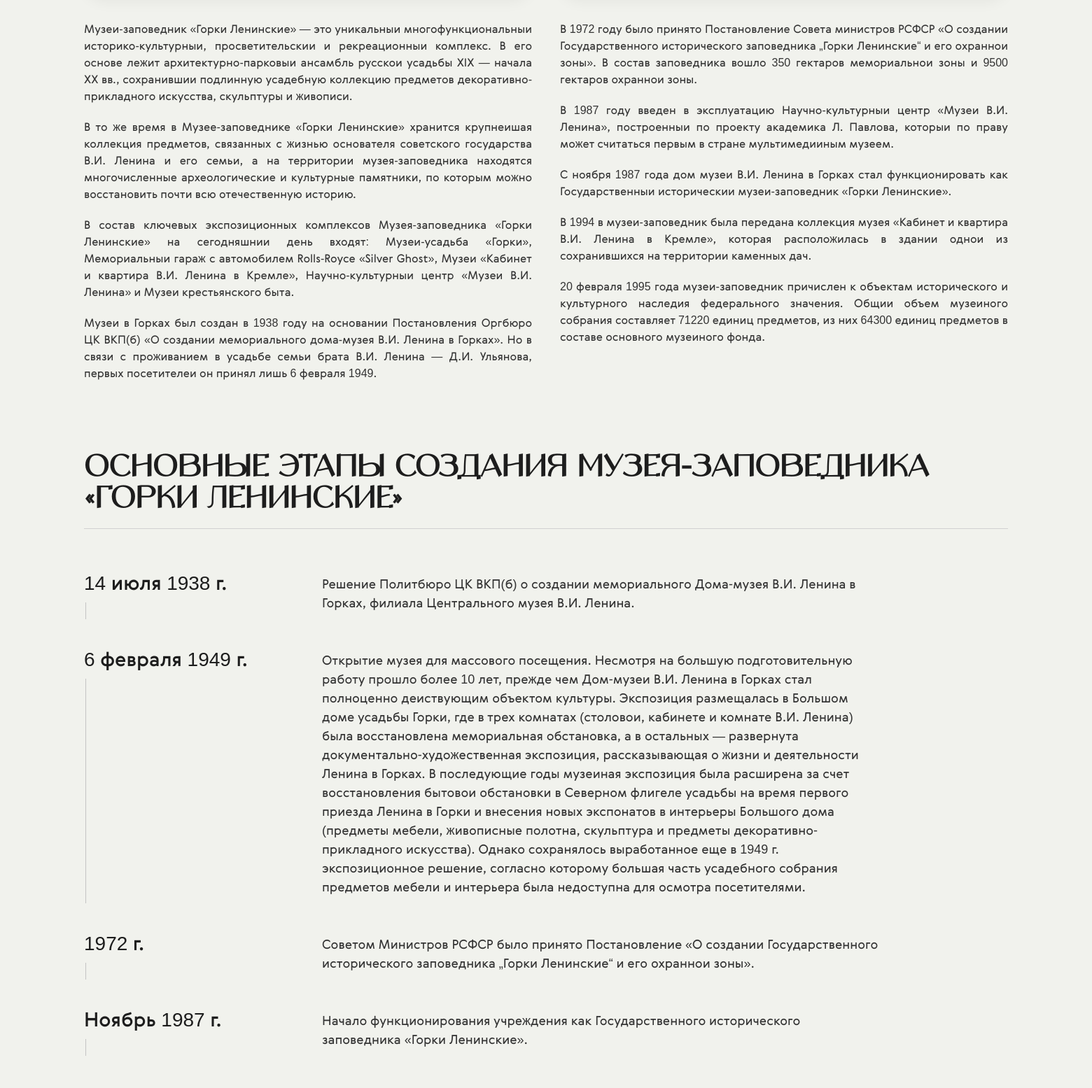
After one commit to Nam0vicH/mgorki, a Flask app: page /about_the_museum in a window 1560 px wide. The commit adds this page. Shown: the part 658-2213 px from the top of the page at 70% size. Run offline with Flask 3, Linux system fonts and the light colour scheme.

Commit message:
add about the museum page: create HTML and CSS files, implement layout and styles, and update navigation link

```diff
--- a/app.py
+++ b/app.py
@@ -160,6 +160,10 @@ def poster():
     museums_for_poster = db.get_content_by_category('museums') or []
     return render_template('poster.html', museums=museums_for_poster)
 
+@app.route('/about_the_museum')
+def about_the_museum():
+    return render_template('about_the_museum.html')
+
 
 # ===================================================================================
 # ВСПОМОГАТЕЛЬНЫЕ МАРШРУТЫ ДЛЯ ТЕСТИРОВАНИЯ
--- /dev/null
+++ b/static/styles/about_the_museum.css
@@ -0,0 +1,148 @@
+/* Общий фон страницы (светлый бежевый как на скрине) */
+body {
+    background-color: #F0EFE9; /* Подбираем цвет под скриншот */
+}
+
+/* Контейнер страницы */
+.history-page {
+    width: 1440px; /* Ширина как у главной */
+    margin: 0 auto;
+    padding: 40px 60px 80px;
+    box-sizing: border-box;
+    font-family: 'Gerbera-Regular', Arial, sans-serif;
+    color: #000000;
+}
+
+/* --- Заголовок --- */
+.page-title {
+    font-family: 'Vetrino', serif;
+    font-size: 64px; /* Крупный размер как на макете */
+    font-weight: 400;
+    text-transform: uppercase; /* Все буквы заглавные */
+    margin-bottom: 50px;
+    line-height: 1;
+    color: #1D1D1D;
+    letter-spacing: 1px;
+}
+
+/* --- Верхняя секция (2 колонки) --- */
+.intro-grid {
+    display: grid;
+    grid-template-columns: 1fr 1fr; /* Две равные колонки */
+    gap: 40px; /* Расстояние между колонками */
+    margin-bottom: 80px;
+}
+
+.intro-column {
+    display: flex;
+    flex-direction: column;
+    gap: 30px;
+}
+
+/* Картинки */
+.intro-image {
+    width: 100%;
+    height: 400px; /* Фиксированная высота для аккуратности */
+    object-fit: cover;
+    border-radius: 30px; /* Скругление углов */
+    box-shadow: 0 4px 20px rgba(0,0,0,0.05);
+}
+
+/* Текст в колонках */
+.intro-text p {
+    font-family: 'Gerbera-Regular', Arial, sans-serif;
+    font-size: 16px;
+    line-height: 1.5;
+    color: #333;
+    margin-bottom: 20px;
+    text-align: justify; /* Выключка по ширине как в газетах */
+}
+
+/* --- Секция таймлайна (Этапы создания) --- */
+.timeline-section-title {
+    font-family: 'Vetrino', serif;
+    font-size: 42px;
+    text-transform: uppercase;
+    margin-bottom: 60px;
+    color: #1D1D1D;
+    text-align: left;
+    border-bottom: 1px solid #D1D1D1;
+    padding-bottom: 20px;
+}
+
+.timeline-list {
+    display: flex;
+    flex-direction: column;
+    /* Убираем gap, чтобы линии могли соединяться визуально через padding */
+    gap: 0;
+}
+
+/* Строка с датой */
+.timeline-row {
+    display: grid;
+    grid-template-columns: 300px 1fr;
+    gap: 40px;
+    align-items: stretch; /* Важно: растягиваем колонки по высоте */
+    padding-bottom: 50px; /* Отступ снизу теперь здесь, чтобы линия могла идти вниз */
+    position: relative;
+}
+
+/* Левая колонка с датой */
+.timeline-date {
+    font-family: 'Gerbera-Medium', Arial, sans-serif;
+    font-size: 28px;
+    color: #1D1D1D;
+    line-height: 1.2;
+    position: relative; /* Чтобы позиционировать линию внутри */
+}
+
+/* РИСУЕМ ЛИНИЮ */
+.timeline-date::after {
+    content: '';
+    position: absolute;
+    /* Позиция линии */
+    left: 2px; /* Чуть сдвиг вправо, чтобы было по центру первой буквы (или 0 для края) */
+    top: 45px; /* Начинаем чуть ниже текста даты */
+    bottom: -10px; /* Тянем линию до следующего блока (немного внахлест) */
+
+    /* Внешний вид линии */
+    width: 1px; /* Тонкая линия */
+    background-color: #C4C4C4; /* Серый цвет как на скрине */
+}
+
+/* Убираем линию у самой последней даты */
+.timeline-row:last-child .timeline-date::after {
+    display: none;
+}
+
+/* Описание события */
+.timeline-content {
+    font-family: 'Gerbera-Regular', Arial, sans-serif;
+    font-size: 18px;
+    line-height: 1.5;
+    color: #333;
+    max-width: 800px;
+    margin-top: 5px; /* Визуальная компенсация высоты шрифта даты */
+}
+
+/* Адаптив */
+@media (max-width: 1024px) {
+    .history-page {
+        width: 100%;
+        padding: 20px;
+    }
+    .intro-grid {
+        grid-template-columns: 1fr;
+    }
+    .timeline-row {
+        grid-template-columns: 1fr;
+        gap: 15px;
+        padding-bottom: 40px;
+    }
+    .timeline-date::after {
+        display: none; /* На мобильных линию лучше убрать, так как даты стоят одна над другой */
+    }
+    .page-title {
+        font-size: 40px;
+    }
+}
--- /dev/null
+++ b/templates/about_the_museum.html
@@ -0,0 +1,150 @@
+{% extends "base.html" %}
+
+{% block title %}История создания — Горки Ленинские{% endblock %}
+
+{% block extra_css %}
+<link rel="stylesheet" href="{{ url_for('static', filename='styles/about_the_museum.css') }}">
+{% endblock %}
+
+{% block content %}
+
+<div class="history-page">
+
+    <!-- Заголовок страницы -->
+    <h1 class="page-title">История создания</h1>
+
+    <!-- Верхняя часть: Две колонки с фото и текстом -->
+    <div class="intro-grid">
+
+        <!-- Левая колонка -->
+        <div class="intro-column">
+            <!-- Картинка 1 (Ленин) -->
+            <img src="{{ url_for('static', filename='images/history/history_1.jpg') }}"
+                 alt="В.И. Ленин в библиотеке"
+                 class="intro-image"
+                 loading="lazy"
+                 decoding="async">
+
+            <div class="intro-text">
+                <p>
+                    Музей-заповедник «Горки Ленинские» — это уникальный многофункциональный историко-культурный,
+                    просветительский и рекреационный комплекс. В его основе лежит архитектурно-парковый ансамбль
+                    русской усадьбы XIX — начала XX вв., сохранивший подлинную усадебную коллекцию предметов
+                    декоративно-прикладного искусства, скульптуры и живописи.
+                </p>
+                <p>
+                    В то же время в Музее-заповеднике «Горки Ленинские» хранится крупнейшая коллекция предметов,
+                    связанных с жизнью основателя советского государства В.И. Ленина и его семьи, а на территории
+                    музея-заповедника находятся многочисленные археологические и культурные памятники, по которым
+                    можно восстановить почти всю отечественную историю.
+                </p>
+                <p>
+                    В состав ключевых экспозиционных комплексов Музея-заповедника «Горки Ленинские» на сегодняшний день входят:
+                    Музей-усадьба «Горки», Мемориальный гараж с автомобилем Rolls-Royce «Silver Ghost»,
+                    Музей «Кабинет и квартира В.И. Ленина в Кремле», Научно-культурный центр «Музей В.И. Ленина»
+                    и Музей крестьянского быта.
+                </p>
+                <p>
+                    Музей в Горках был создан в 1938 году на основании Постановления Оргбюро ЦК ВКП(б)
+                    «О создании мемориального дома-музея В.И. Ленина в Горках». Но в связи с проживанием в усадьбе семьи брата
+                    В.И. Ленина — Д.И. Ульянова, первых посетителей он принял лишь 6 февраля 1949.
+                </p>
+            </div>
+        </div>
+
+        <!-- Правая колонка -->
+        <div class="intro-column">
+            <!-- Картинка 2 (Усадьба) -->
+            <img src="{{ url_for('static', filename='images/history/history_2.jpg') }}"
+                 alt="Усадьба Горки"
+                 class="intro-image"
+                 loading="lazy"
+                 decoding="async">
+
+            <div class="intro-text">
+                <p>
+                    В 1972 году было принято Постановление Совета министров РСФСР «О создании Государственного исторического заповедника
+                    „Горки Ленинские“ и его охранной зоны». В состав заповедника вошло 350 гектаров мемориальной зоны и
+                    9500 гектаров охранной зоны.
+                </p>
+                <p>
+                    В 1987 году введён в эксплуатацию Научно-культурный центр «Музей В.И. Ленина», построенный по проекту
+                    академика Л. Павлова, который по праву может считаться первым в стране мультимедийным музеем.
+                </p>
+                <p>
+                    С ноября 1987 года дом музей В.И. Ленина в Горках стал функционировать как Государственный исторический музей-заповедник «Горки Ленинские».
+                </p>
+                <p>
+                    В 1994 в музей-заповедник была передана коллекция музея «Кабинет и квартира В.И. Ленина в Кремле»,
+                    которая расположилась в здании одной из сохранившихся на территории каменных дач.
+                </p>
+                <p>
+                    20 февраля 1995 года музей-заповедник причислен к объектам исторического и культурного наследия федерального значения.
+                    Общий объём музейного собрания составляет 71220 единиц предметов, из них 64300 единиц предметов в составе основного музейного фонда.
+                </p>
+            </div>
+        </div>
+    </div>
+
+    <!-- Нижняя часть: Этапы (Таймлайн) -->
+    <h2 class="timeline-section-title">Основные этапы создания музея-заповедника «Горки Ленинские»</h2>
+
+    <div class="timeline-list">
+        <!-- 1938 -->
+        <div class="timeline-row">
+            <div class="timeline-date">14 июля 1938 г.</div>
+            <div class="timeline-content">
+                Решение Политбюро ЦК ВКП(б) о создании мемориального Дома-музея В.И. Ленина в Горках,
+                филиала Центрального музея В.И. Ленина.
+            </div>
+        </div>
+
+        <!-- 1949 -->
+        <div class="timeline-row">
+            <div class="timeline-date">6 февраля 1949 г.</div>
+            <div class="timeline-content">
+                Открытие музея для массового посещения. Несмотря на большую подготовительную работу прошло более 10 лет, прежде чем Дом-музей В.И. Ленина в Горках стал полноценно действующим объектом культуры.
+                Экспозиция размещалась в Большом доме усадьбы Горки, где в трех комнатах (столовой, кабинете и комнате В.И. Ленина) была восстановлена мемориальная обстановка, а в остальных — развернута документально-художественная экспозиция, рассказывающая о жизни и деятельности Ленина в Горках.
+                В последующие годы музейная экспозиция была расширена за счет восстановления бытовой обстановки в Северном флигеле усадьбы на время первого приезда Ленина в Горки и внесения новых экспонатов в интерьеры Большого дома (предметы мебели, живописные полотна, скульптура и предметы декоративно-прикладного искусства).
+                Однако сохранялось выработанное еще в 1949 г. экспозиционное решение, согласно которому большая часть усадебного собрания предметов мебели и интерьера была недоступна для осмотра посетителями.
+            </div>
+        </div>
+
+        <!-- 1972 -->
+        <div class="timeline-row">
+            <div class="timeline-date">1972 г.</div>
+            <div class="timeline-content">
+                Советом Министров РСФСР было принято Постановление «О создании Государственного исторического заповедника
+                „Горки Ленинские“ и его охранной зоны».
+            </div>
+        </div>
+
+        <!-- 1987 -->
+        <div class="timeline-row">
+            <div class="timeline-date">Ноябрь 1987 г.</div>
+            <div class="timeline-content">
+                Начало функционирования учреждения как Государственного исторического заповедника «Горки Ленинские».
+            </div>
+        </div>
+
+         <!-- 1991-1992 -->
+         <div class="timeline-row">
+            <div class="timeline-date">1991-1992 гг.</div>
+            <div class="timeline-content">
+                Смена политического и социально-экономического курса в стране. Музей-заповедник перешел в ведомство
+                Министерства культуры Российской Федерации.
+            </div>
+        </div>
+
+        <!-- 2012-2018 -->
+        <div class="timeline-row">
+            <div class="timeline-date">2012-2018 г.</div>
+            <div class="timeline-content">
+                Новый импульс развития. Открыт современный «Визит-центр». Проведена комплексная научная реставрация Большого дома.
+            </div>
+        </div>
+    </div>
+
+</div>
+
+{% endblock %}
--- a/templates/header.html
+++ b/templates/header.html
@@ -6,7 +6,7 @@
     <!-- Navigation Menu -->
     <nav class="header-nav">
         <a href="{{ url_for('poster') }}" class="nav-link">Музеи и экспозиции</a>
-        <a href="#" class="nav-link">О музее</a>
+        <a href="{{ url_for('about_the_museum') }}" class="nav-link">О музее</a>
         <a href="#" class="nav-link">Новости</a>
     </nav>
 
```
